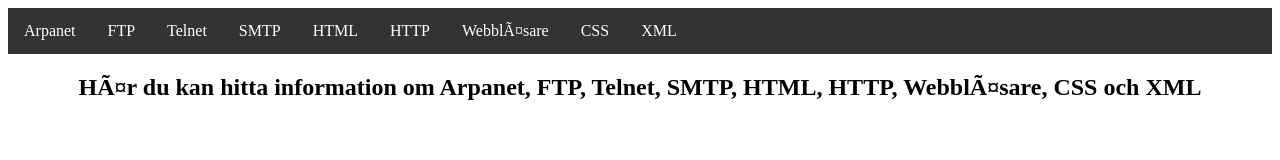
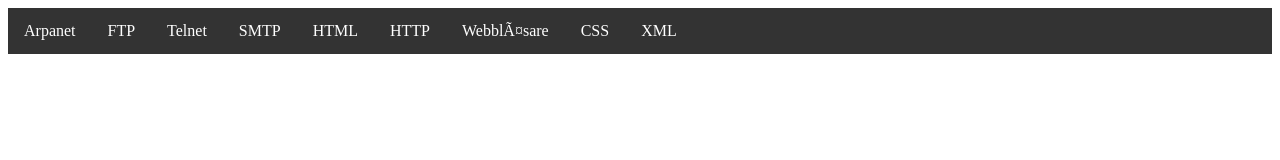
Before and after one commit to Bilyalq/Historia, a plain HTML site: page arpanet.html in a window 1280 px wide. Drawn offline with Linux system fonts and the light colour scheme.

Commit message:
Update arpanet.html

```diff
--- a/arpanet.html
+++ b/arpanet.html
@@ -48,7 +48,6 @@ li a:hover {
   <li><a href="css.html">CSS</a></li>
   <li><a href="xml.html">XML</a></li>
 </ul>
-  <center> <h2> Här du kan hitta information om Arpanet, FTP, Telnet, SMTP, HTML, HTTP, Webbläsare, CSS och XML </h2> </center>
 
 </body>
 </html>
```
